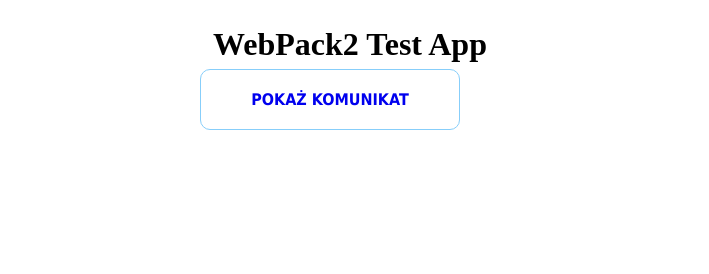
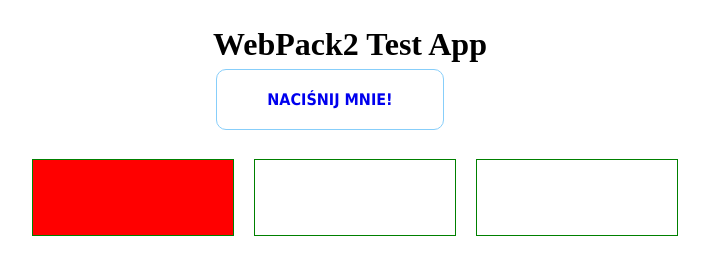
Before and after one commit to radoslawmarek/zmagania-js-webpack, a website: page WebPack/index.html in a window 1280 px wide. Shown: the top 274 px of the page, without its empty margins (318-1027 px from the left). Drawn offline with Linux system fonts and the light colour scheme.

Commit message:
Uzupełniony podstawowy projekt webpack

```diff
--- a/WebPack/app/app.js
+++ b/WebPack/app/app.js
@@ -3,20 +3,32 @@
 //console.log(joinWords());
 
 var button = document.getElementById("button");
-var message = document.getElementById("message");
+var elements = new Array();
+elements.push(document.getElementById("firstElement"));
+elements.push(document.getElementById("secondElement"));
+elements.push(document.getElementById("thirdElement"));
 
-button.innerText = "Pokaż komunikat";
+var selectedElement = 0;
+
+button.innerText = "Naciśnij mnie!";
+highlightElement(selectedElement);
 
 button.onclick = function () {
-    if (button.innerText === "Pokaż komunikat".toUpperCase()) {
-        message.innerText = "Ala ma kota!";
-        button.innerText = "Ukryj komunikat";
+    selectedElement++;
+    if (selectedElement > 2) {
+        selectedElement = 0;
     }
-    else {
-        message.innerText = "";
-        button.innerText = "Pokaż komunikat";
+    highlightElement(selectedElement);
+}
+
+function highlightElement (elementIndex) {
+    for(var i=0; i < elements.length; i++) {
+        var element = elements[i];
+        if (i === elementIndex) {
+            element.style.backgroundColor = "red";
+        }
+        else {
+            element.style.backgroundColor = "white";
+        }
     }
-
-
-
 }
--- a/WebPack/index.html
+++ b/WebPack/index.html
@@ -11,7 +11,9 @@
     </div>
 
     <div class="message-container">
-        <h2 id="message"></h2>
+        <span id="firstElement"></span>
+        <span id="secondElement"></span>
+        <span id="thirdElement"></span>
     </div>
 
     <script src="app/app.js"></script>
--- a/WebPack/style.css
+++ b/WebPack/style.css
@@ -33,8 +33,15 @@ h1 {
     width: 100%;
     text-align: center;
     margin: 25px;
+    display: flex;
+    justify-content: center;
+    align-content: center;
 }
 
-.message-container > h2 {
-    padding: 25px 50px;
+.message-container > span {
+    float: left;
+    margin: 25px 10px;
+    border: 1px solid green;
+    min-width: 200px;
+    min-height: 75px;
 }
```
